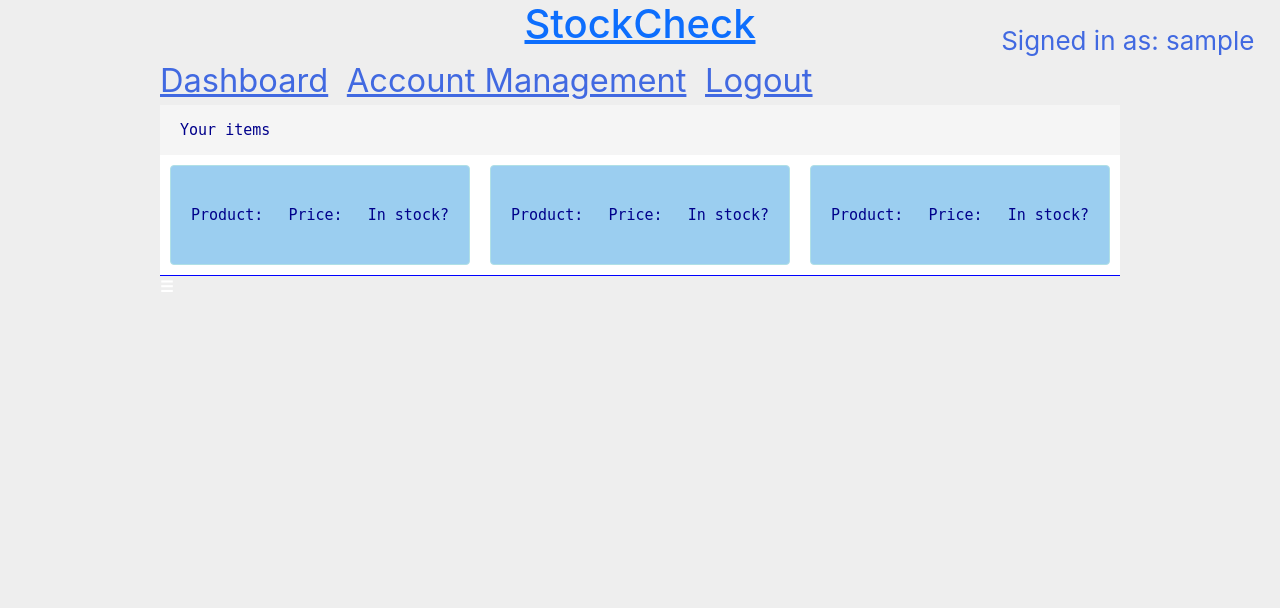
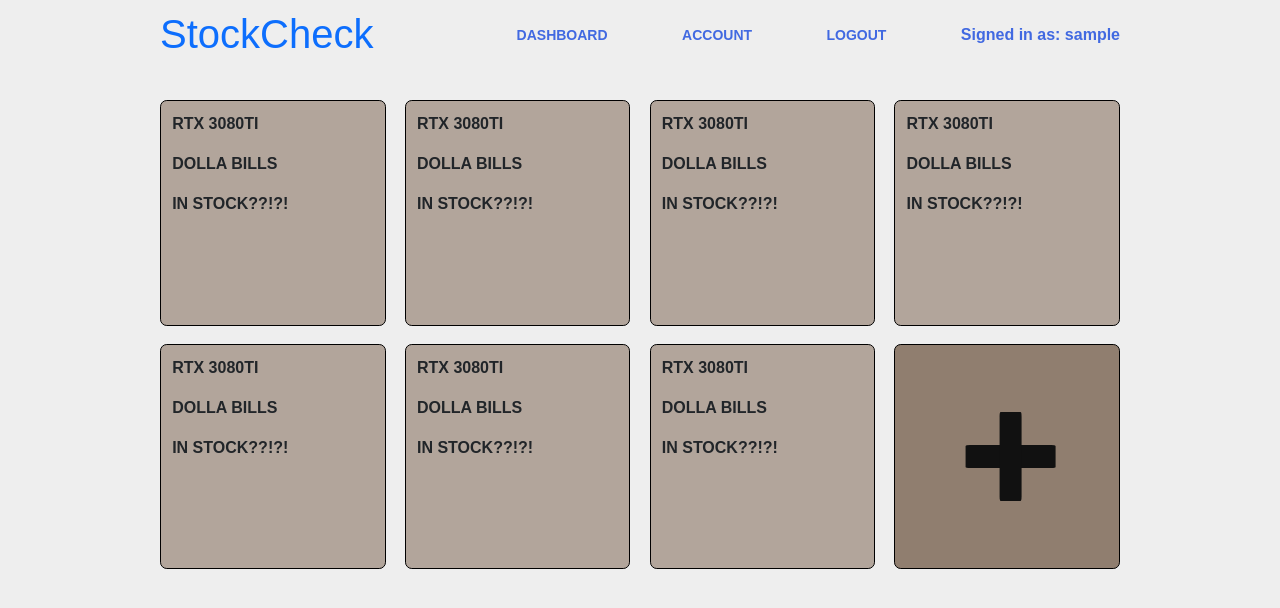
Before and after one commit to MirroredNova/StockCheck, a Django app: page /dashboard/ in a window 1280 px wide. Shown: the top 608 px of the page. Run offline with Django 3.2, Linux system fonts and the light colour scheme; the visitor is signed in with stand-in values (Sample User, id 1).

Commit message:
update style

```diff
--- a/core/static/css/styles.css
+++ b/core/static/css/styles.css
@@ -1,9 +1,5 @@
 body {
     background-color: #eeeeee;
-}
-
-a:hover {
-    color: blue;
 }
 
 #signedin {
@@ -14,8 +10,8 @@
     top: 1%;
     font-size: calc(10px + 2vmin);
     font-family: -apple-system, BlinkMacSystemFont, "Segoe UI", "Roboto", "Oxygen",
-        "Ubuntu", "Cantarell", "Fira Sans", "Droid Sans", "Helvetica Neue",
-        sans-serif;
+    "Ubuntu", "Cantarell", "Fira Sans", "Droid Sans", "Helvetica Neue",
+    sans-serif;
 
 }
 
@@ -28,8 +24,8 @@
     justify-content: center;
     font-size: calc(10px + 2vmin);
     font-family: -apple-system, BlinkMacSystemFont, "Segoe UI", "Roboto", "Oxygen",
-        "Ubuntu", "Cantarell", "Fira Sans", "Droid Sans", "Helvetica Neue",
-        sans-serif;
+    "Ubuntu", "Cantarell", "Fira Sans", "Droid Sans", "Helvetica Neue",
+    sans-serif;
 }
 
 .center-block {
@@ -39,15 +35,7 @@
 .outer {
     width: 100%;
 }
-.inner {
-    color: royalblue;
-    font-size: 2.175em!important;
-    font-family: -apple-system, BlinkMacSystemFont, "Segoe UI", "Roboto", "Oxygen",
-        "Ubuntu", "Cantarell", "Fira Sans", "Droid Sans", "Helvetica Neue",
-        sans-serif;
-    display: inline-block;
-    padding-right: 1%;
-}
+
 
 #container {
     width: 75%;
@@ -69,7 +57,7 @@
 }
 
 .dashboard-buttons {
-    display:block;
+    display: block;
     margin-top: 15px;
     margin-bottom: 15px;
     font-size: 24px;
@@ -78,8 +66,142 @@
 
 select {
     width: 100%;
-    padding:10px;
-    border-radius:10px;
+    padding: 10px;
+    border-radius: 10px;
 }
 
-th.required { font-weight: bold; }
+th.required {
+    font-weight: bold;
+}
+
+body {
+    margin: 0;
+    background: #EEEEEE;
+    font-family: 'Work Sans', sans-serif;
+    font-weight: 800;
+}
+
+.container {
+    width: 80%;
+    margin: 0 auto;
+}
+
+header {
+    background: #55d6aa;
+}
+
+header::after {
+    content: '';
+    display: table;
+    clear: both;
+}
+
+#logo {
+    float: left;
+    padding: 10px 0;
+}
+
+
+nav {
+    float: right;
+}
+
+nav ul {
+    margin: 0;
+    padding: 0;
+    list-style: none;
+}
+
+nav li, #headerText {
+    display: inline-block;
+    margin-left: 70px;
+    padding-top: 23px;
+    position: relative;
+}
+
+nav a {
+    color: royalblue;
+    text-decoration: none;
+    text-transform: uppercase;
+    font-size: 14px;
+}
+
+nav a:hover {
+    color: blue;
+}
+
+nav a::before {
+    content: '';
+    display: block;
+    height: 5px;
+    background-color: blue;
+
+    position: absolute;
+    top: 0;
+    width: 0%;
+
+    transition: all ease-in-out 250ms;
+}
+
+nav a:hover::before {
+    width: 100%;
+}
+
+.inner {
+    color: royalblue;
+}
+
+.spacer {
+    display: inline-block;
+    width: 100%;
+    height: 1%;
+}
+
+.container {
+    display: grid;
+}
+
+.item {
+    background-color: #b2a59b;
+    aspect-ratio: 1;
+    border: 1px solid black;
+    border-radius: 3%;
+}
+
+.add {
+    background-color: #907e6f;
+    display: flex;
+    justify-content: center;
+    align-items: center;
+}
+
+#horizontal {
+    background-color: #111;
+    position: relative;
+    width: 40%;
+    height: 10%;
+    transform: translateX(-15%);
+    border-radius: 5%;
+}
+
+#vertical {
+    position: relative;
+    background-color: #111;
+    height: 40%;
+    width: 10%;
+    margin-left: -25%;
+    transform: translateX(-60%);
+    border-radius: 5%;
+}
+
+.item-text {
+    margin-top: 5%;
+    margin-left: 5%;
+}
+
+.container-items {
+    display: grid;
+    grid-template-columns: 1fr 1fr 1fr 1fr;
+    grid-gap: 2%;
+    grid-row-gap: 4%;
+}
--- a/core/templates/base.html
+++ b/core/templates/base.html
@@ -5,11 +5,13 @@
     <meta name="viewport" content="width=device-width, initial-scale=1">
 
     <!-- Bootstrap CSS -->
-    <link href="https://cdn.jsdelivr.net/npm/bootstrap@5.1.2/dist/css/bootstrap.min.css" rel="stylesheet" integrity="sha384-uWxY/CJNBR+1zjPWmfnSnVxwRheevXITnMqoEIeG1LJrdI0GlVs/9cVSyPYXdcSF" crossorigin="anonymous">
+    <link href="https://cdn.jsdelivr.net/npm/bootstrap@5.1.2/dist/css/bootstrap.min.css"
+          rel="stylesheet"
+          integrity="sha384-uWxY/CJNBR+1zjPWmfnSnVxwRheevXITnMqoEIeG1LJrdI0GlVs/9cVSyPYXdcSF"
+          crossorigin="anonymous">
 
     <title>
         StockCheck - {% block title %} {% endblock %}
-
     </title>
 
     {% load static %}
@@ -17,38 +19,48 @@
 </head>
 
 <body>
-    <div id='container'>
-        {% block header %}
-    <div id="headerLink">
-        <h1><a href="{% url 'home_page' %}">StockCheck </a></h1>
-    </div>
+<div id='container'>
+    {% block header %}
+
     {% endblock %}
 
     {% block nav %}
-    <nav>
         {% if not user.is_authenticated %}
-        <div class='outer'>
-            <a class='inner' href="{% url 'login' %}">Login</a>
-            <a class='inner' href="{% url 'signup' %}">Create Account</a>
-        </div>
+                <h1 id="logo"><a href="{% url 'home_page' %}" style="text-decoration: none">StockCheck </a></h1>
+                <div class="nav-bar">
+                    <nav>
+                        <ul>
+                            <li><a class='inner' href="{% url 'login' %}">Login</a></li>
+                            <li><a class='inner' href="{% url 'signup' %}">Create Account</a></li>
+                        </ul>
+                    </nav>
+                </div>
+            </div>
         {% elif user.is_authenticated %}
-        <div class='outer'>
-            <a class='inner' href="{% url 'dashboard' %}">Dashboard</a>
-            <a class='inner' href="{% url 'management' %}">Account Management</a>
-            <a class='inner' href="{% url 'logout' %}">Logout</a>
-            <p style='display:inline' id='signedin'>Signed in as: {{ user.get_username }}</p>
-        </div>
+            <h1 id="logo"><a href="{% url 'home_page' %}" style="text-decoration: none">StockCheck </a></h1>
+            <div class="nav-bar">
+                <nav>
+                    <ul>
+                        <li><a class='inner' href="{% url 'dashboard' %}">Dashboard</a></li>
+                        <li><a class='inner' href="{% url 'management' %}">Account</a></li>
+                        <li><a class='inner' href="{% url 'logout' %}">Logout</a></li>
+                        <li class="inner">Signed in as: {{ user.get_username }}</li>
+                    </ul>
+                </nav>
+            </div>
+
 
         {% endif %}
-    </nav>
+        <div class="spacer">
+            &nbsp;
+        </div>
     {% endblock %}
 
     {% block content %}
 
     {% endblock %}
-    </div>
+</div>
 
 </body>
 
-
 </html>
--- a/core/templates/dashboard.html
+++ b/core/templates/dashboard.html
@@ -5,128 +5,47 @@
 {% endblock %}
 
 {% block content %}
-<!-- <h1>Dashboard</h1> -->
-<head>
-    <meta charset="UTF-8" />
-    <meta name="viewport" content="width=device-width, initial-scale=1.0" />
-    <title>Dashboard</title>
-    <style>
-      body {
-        margin: 0;
-        padding: 0;
-        color: white;
-        box-sizing: border-box;
-        font-family: monospace;
-        font-size: 15px;
-      }
-      .grid-container {
-        display: grid;
-        grid-template-columns: 1fr;
-        grid-template-rows: 50px 1fr 50px;
 
-        grid-template-areas:
-          'header'
-          'main'
-          'footer';
-        height: 25vh;
-      }
-
-      .header {
-        grid-area: header;
-        background-color: whitesmoke;
-      }
-
-      .main {
-        grid-area: main;
-        background-color: white;
-      }
-
-      /* flexing header and footer*/
-      .header,
-      .footer {
-        display: flex;
-        align-items: center;
-        justify-content: space-between;
-        color: darkblue;
-        padding: 1 15px;
-      }
-
-      /* Layout for main content overview  and its cards*/
-      .main_overview {
-        display: flex;
-        flex-wrap: wrap;
-        align-items: center;
-        border-bottom: 1px solid blue;
-      }
-      .overview_card {
-        flex-basis: 250px;
-        flex-grow: 1;
-        margin: 10px 10px;
-        display: flex;
-        align-items: center;
-        justify-content: space-between;
-        padding: 20px;
-        background-color: #9bcef0;
-        height: 100px;
-        border: 1px solid powderblue;
-        border-radius: 4px;
-        color: darkblue;
-      }
-
-      .header_search {
-        margin-left: 20px;
-      }
-
-    </style>
-  </head>
-  <body>
-    <div class="grid-container">
-      <div class="menu-icon">
-        <strong> &#9776;</strong>
+    <div class="container-items">
+        <div class="item">
+            <p class="item-text">RTX 3080TI</p>
+            <p class="item-text">DOLLA BILLS</p>
+            <p class="item-text">IN STOCK??!?!</p>
         </div>
-      <header class="header">
-        <div class="header_search">Your items</div>
-        <!-- <div class="header_avatar">Logout</div> -->
-      </header>
-      <main class="main">
-        <div class="main_overview">
-          <div class="overview_card">
-            <div class="overview_card-info">Product: </div>
-            <div class="overview_card-info">Price: </div>
-            <div class="overview_card-info">In stock?</div>
+        <div class="item">
+            <p class="item-text">RTX 3080TI</p>
+            <p class="item-text">DOLLA BILLS</p>
+            <p class="item-text">IN STOCK??!?!</p>
         </div>
-          <div class="overview_card">
-            <div class="overview_card-info">Product: </div>
-            <div class="overview_card-info">Price: </div>
-            <div class="overview_card-info">In stock?</div>
+        <div class="item">
+            <p class="item-text">RTX 3080TI</p>
+            <p class="item-text">DOLLA BILLS</p>
+            <p class="item-text">IN STOCK??!?!</p>
         </div>
-          <div class="overview_card">
-            <div class="overview_card-info">Product: </div>
-            <div class="overview_card-info">Price: </div>
-            <div class="overview_card-info">In stock?</div>
+        <div class="item">
+            <p class="item-text">RTX 3080TI</p>
+            <p class="item-text">DOLLA BILLS</p>
+            <p class="item-text">IN STOCK??!?!</p>
+        </div>
+        <div class="item">
+            <p class="item-text">RTX 3080TI</p>
+            <p class="item-text">DOLLA BILLS</p>
+            <p class="item-text">IN STOCK??!?!</p>
+        </div>
+        <div class="item">
+            <p class="item-text">RTX 3080TI</p>
+            <p class="item-text">DOLLA BILLS</p>
+            <p class="item-text">IN STOCK??!?!</p>
+        </div>
+        <div class="item">
+            <p class="item-text">RTX 3080TI</p>
+            <p class="item-text">DOLLA BILLS</p>
+            <p class="item-text">IN STOCK??!?!</p>
+        </div>
+        <div class="item add">
+            <div id="horizontal"></div>
+            <div id="vertical"></div>
         </div>
     </div>
-      </main>
-    <script type="text/javascript">
-      const menuIcon = document.querySelector('.menu-icon');
-      const aside = document.querySelector('.aside');
-      const asideClose = document.querySelector('.aside_close-icon');
 
-      function toggle(el, className) {
-        if (el.classList.contains(className)) {
-          el.classList.remove(className);
-        } else {
-          el.classList.add(className);
-        }
-      }
-
-      menuIcon.addEventListener('click', function() {
-        toggle(aside, 'active');
-      });
-
-      asideClose.addEventListener('click', function() {
-        toggle(aside, 'active');
-      });
-    </script>
-  </body>
 {% endblock %}
```
Also changed, not shown: core/migrations/0002_auto_20211114_2023.py (added). Lines whose indentation alone changed are shown as unchanged.
